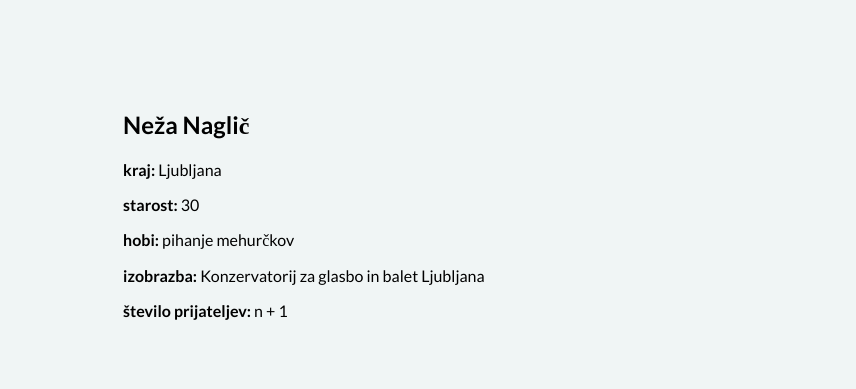
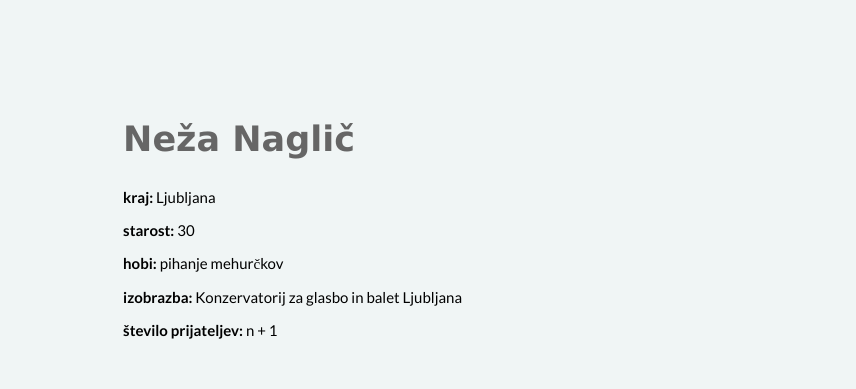
Before and after one commit to neigeanna/fakebook, a plain HTML site: page index.html in a window 1280 px wide. Shown: the part 218-607 px from the top of the page, 424-1280 px from the left. Drawn offline with Linux system fonts and the light colour scheme.

Commit message:
č solved

```diff
--- a/stylesheet.css
+++ b/stylesheet.css
@@ -11,6 +11,12 @@ body {
     text-align: center;
     letter-spacing: 40px;
     color: white;
+}
+
+.tekst h2 {
+    font-size: 35px;
+    font-family: Verdana;
+    color: #666666;
 }
 
 #navigation {
@@ -34,6 +40,10 @@ body {
     vertical-align: top;
     padding: 30px;
     margin: 5%;
+}
+
+.tekst p {
+    font-size: 15px;
 }
 
 .ozadje {
```
Also changed, not shown: index.html (+1 -2 lines).
